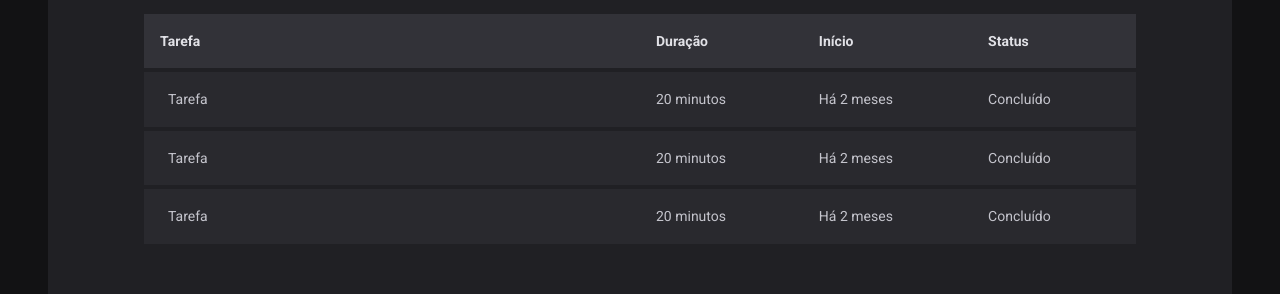
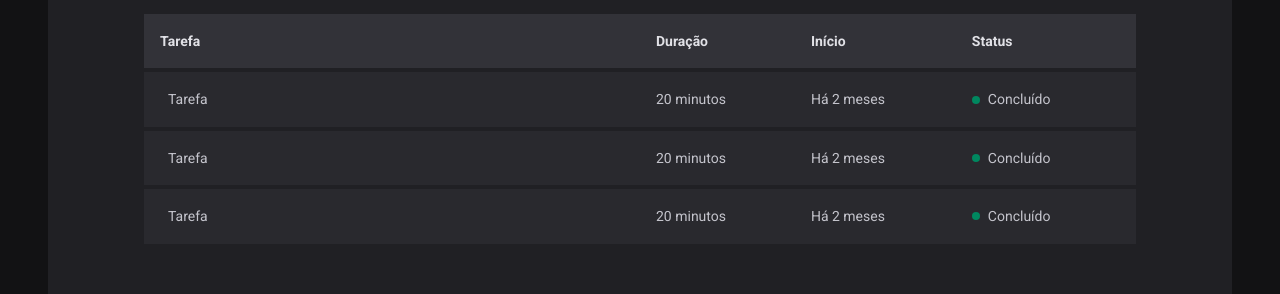
Before and after one commit to felipe-lustosa/timer-ignite, a React (Vite) app: page /history in a window 1280 px wide. Shown: the part 270-564 px from the top of the page. Built offline with nearby package versions, Linux system fonts and the light colour scheme.

Commit message:
status styled component

```diff
--- a/src/pages/History/index.tsx
+++ b/src/pages/History/index.tsx
@@ -1,4 +1,4 @@
-import { HistoryContainer, HistoryList } from "./styles";
+import { HistoryContainer, HistoryList, Status } from "./styles";
 
 export function History() {
   return <HistoryContainer>
@@ -19,19 +19,19 @@
             <td>Tarefa</td>
             <td>20 minutos</td>
             <td>Há 2 meses</td>
-            <td>Concluído</td>
+            <td><Status statusColor="green">Concluído</Status></td>
           </tr>
           <tr>
             <td>Tarefa</td>
             <td>20 minutos</td>
             <td>Há 2 meses</td>
-            <td>Concluído</td>
+            <td><Status statusColor="green">Concluído</Status></td>
           </tr>
           <tr>
             <td>Tarefa</td>
             <td>20 minutos</td>
             <td>Há 2 meses</td>
-            <td>Concluído</td>
+            <td><Status statusColor="green">Concluído</Status></td>
           </tr>
         </tbody>
       </table>
--- a/src/pages/History/styles.ts
+++ b/src/pages/History/styles.ts
@@ -60,3 +60,27 @@
     }
   }
 `
+
+const STATUS_COLORS = {
+  yellow: 'yellow-500',
+  green: 'green-500',
+  red: 'red-500',
+} as const // Sempre vai ser um desses 3 valores e não pode mudar
+
+interface StatusProps {
+  statusColor: keyof typeof STATUS_COLORS
+}
+
+export const Status = styled.span<StatusProps>`
+  display: flex;
+  align-items: center;
+  gap: 0.5rem;
+
+  &::before {
+    content: '';
+    width: 0.5rem;
+    height: 0.5rem;
+    border-radius: 9999px;
+    background: ${props => props.theme[STATUS_COLORS[props.statusColor]]}
+  }
+`
```
